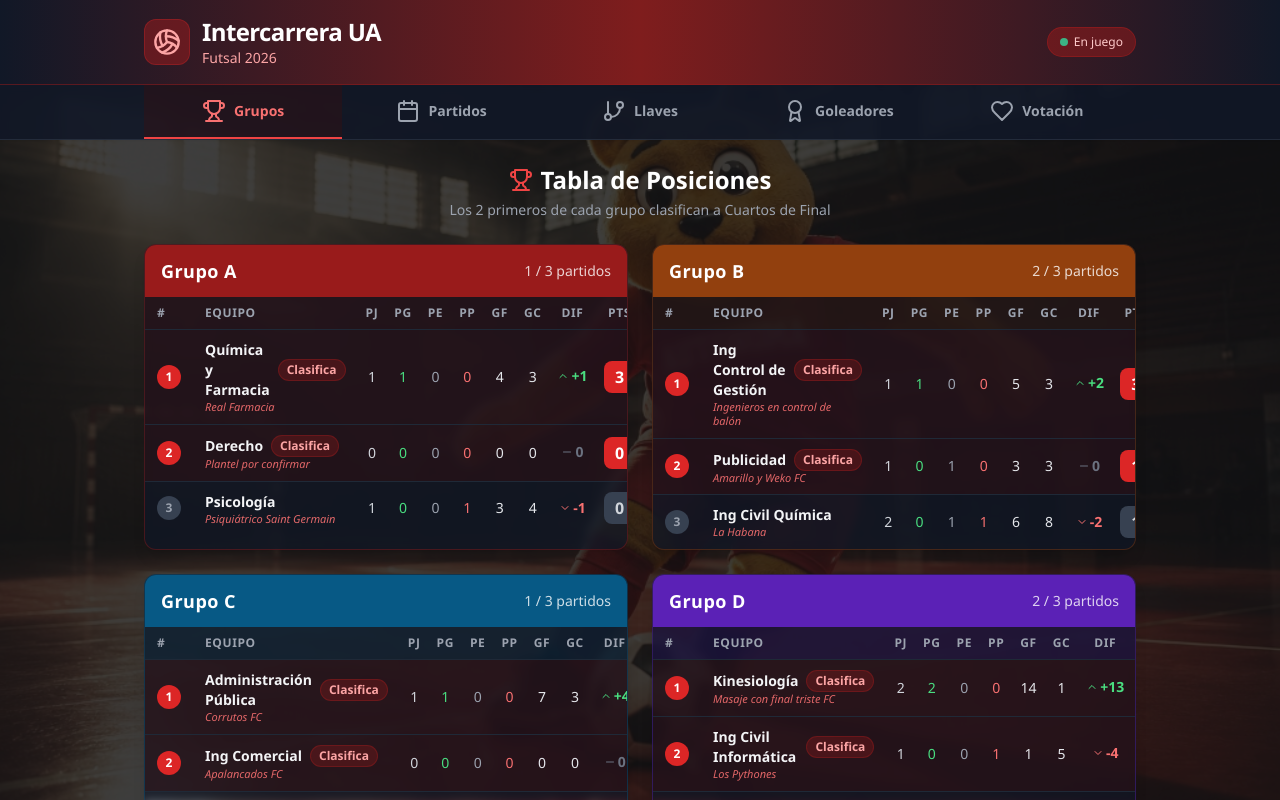
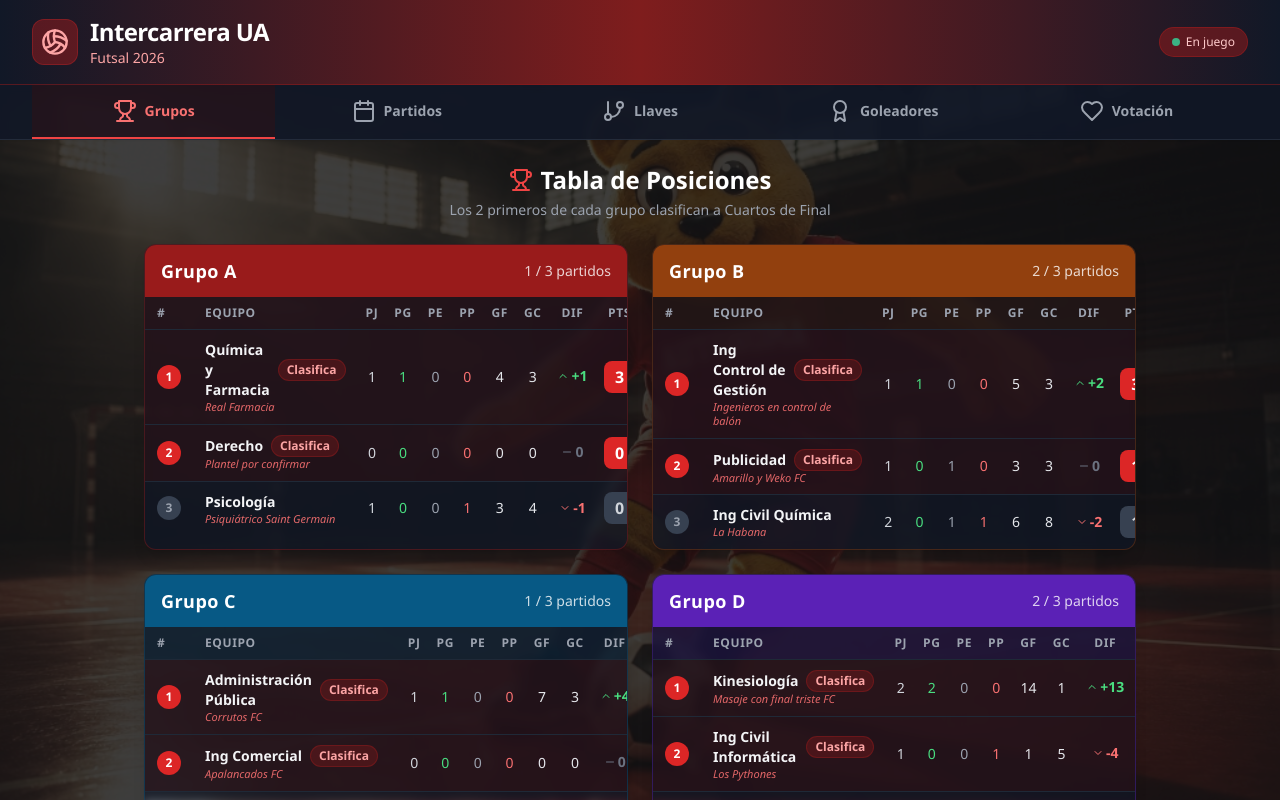
Before and after one commit to GabrielHidalgo1811/Intercarrera, a React (Vite) app: page / in a window 1280 px wide. Shown: the top 800 px of the page. Built offline with nearby package versions, Linux system fonts and the light colour scheme; the HTML template or start-up script is replaced by a standard one.

Commit message:
Actualizar goles Ing Civil Quimica: B.Moreno 4, M.Vera 1, V.Silva 1

```diff
--- a/src/App.jsx
+++ b/src/App.jsx
@@ -32,7 +32,7 @@
     <div className="min-h-screen flex flex-col">
       {/* ─── Header ─── */}
       <header className="bg-gradient-to-r from-gray-900 via-red-900 to-gray-900 text-white shadow-lg border-b border-red-800/50">
-        <div className="max-w-5xl mx-auto px-4 py-4 flex items-center justify-between">
+        <div className="max-w-[1500px] mx-auto px-4 sm:px-6 lg:px-8 py-4 flex items-center justify-between">
           <div className="flex items-center gap-3">
             <div className="bg-red-700/40 p-2 rounded-xl border border-red-600/30">
               <Volleyball className="w-7 h-7 text-red-300" />
@@ -54,7 +54,7 @@
 
       {/* ─── Tab Navigation ─── */}
       <nav className="bg-gray-900/90 backdrop-blur-sm border-b border-gray-700/50 shadow-sm sticky top-0 z-40">
-        <div className="max-w-5xl mx-auto px-4">
+        <div className="max-w-[1500px] mx-auto px-4 sm:px-6 lg:px-8">
           <div className="flex">
             {TABS.map((tab) => {
               const Icon = tab.icon;
--- a/src/data/tournamentData.js
+++ b/src/data/tournamentData.js
@@ -111,18 +111,18 @@
     { name: 'Tomás Escalante', goals: 0 },
   ],
   'Ing Civil Química': [
-    { name: 'Benjamin Moreno', goals: 3 },
+    { name: 'Benjamin Moreno', goals: 4 },
+    { name: 'Marcelo Vera', goals: 1 },
+    { name: 'Vicente Silva', goals: 1 },
     { name: 'Alvaro Seguin Peña', goals: 0 },
     { name: 'Alvaro Gatica', goals: 0 },
     { name: 'Benjamin Ayala', goals: 0 },
     { name: 'Benjamín Góngora', goals: 0 },
     { name: 'Benjamín Toro', goals: 0 },
     { name: 'Ignacio López', goals: 0 },
-    { name: 'Marcelo Vera', goals: 0 },
     { name: 'Matias Ortiz', goals: 0 },
     { name: 'Raúl Vidal', goals: 0 },
     { name: 'Thomas Alarcon', goals: 0 },
-    { name: 'Vicente Silva', goals: 0 },
   ],
   'Ing Control de Gestión': [
     { name: 'Exequiel Reyes', goals: 2 },
```
